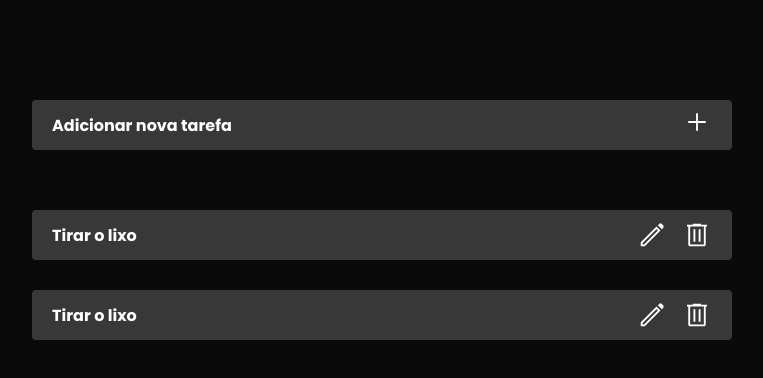
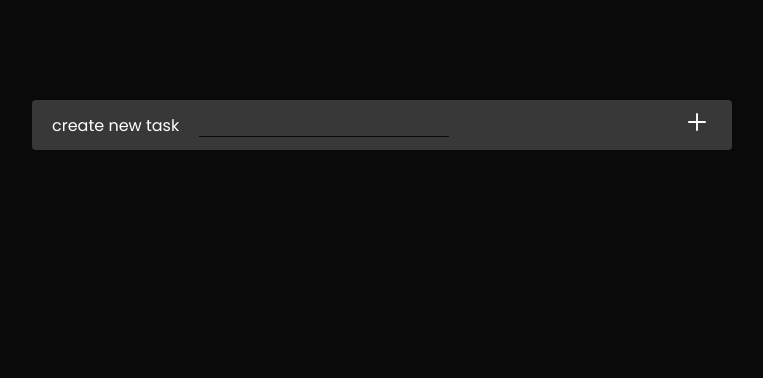
Before and after one commit to zLucasBiasi/simpleCrud, a Next.js app: page / in a window 1280 px wide. Shown: the top 378 px of the page, without its empty margins (258-1021 px from the left). Built offline with nearby package versions, Linux system fonts and the light colour scheme.

Commit message:
feat: add context to add new task, editing header card

```diff
--- a/src/components/TaskHeader/index.tsx
+++ b/src/components/TaskHeader/index.tsx
@@ -6,7 +6,10 @@ export const TaskHeader = () => {
   return (
     <>
       <S.Section>
-        <h2>Adicionar nova tarefa</h2>
+        <S.Wrapper>
+          <label htmlFor="create">create new task</label>
+          <S.Input id="create" type="text" />
+        </S.Wrapper>
 
         <div>
           <S.Icon src={More} alt="Icone de lapis para editar" />
--- a/src/components/TaskHeader/styles.ts
+++ b/src/components/TaskHeader/styles.ts
@@ -15,6 +15,25 @@ export const Section = styled.section`
   `}
 `;
 
+export const Wrapper = styled.div`
+  display: flex;
+  align-items: center;
+  gap: 0 2rem;
+`;
+
+export const Input = styled.input`
+  ${({ theme }) => css`
+    color: ${theme.colors.white};
+    background-color: transparent;
+    border: none;
+    border-bottom: 1px solid ${theme.colors.background};
+    padding: 0.2rem 0;
+    width: 25rem;
+
+    outline: 0;
+  `}
+`;
+
 export const Icon = styled(Image)`
   ${({ theme }) => css`
     width: 3rem;
--- a/src/pages/index.tsx
+++ b/src/pages/index.tsx
@@ -1,4 +1,3 @@
-import { TaskCard } from "../components/TaskCard";
 import { TaskHeader } from "../components/TaskHeader";
 import { HomeTemplate } from "../template/Home/home";
 
@@ -7,8 +6,6 @@ export default function Home() {
     <>
       <HomeTemplate>
         <TaskHeader />
-        <TaskCard task="Tirar o lixo" />
-        <TaskCard task="Tirar o lixo" />
       </HomeTemplate>
     </>
   );
```
Also changed, not shown: src/context/addNewTask.tsx (added, +13 -0 lines).
